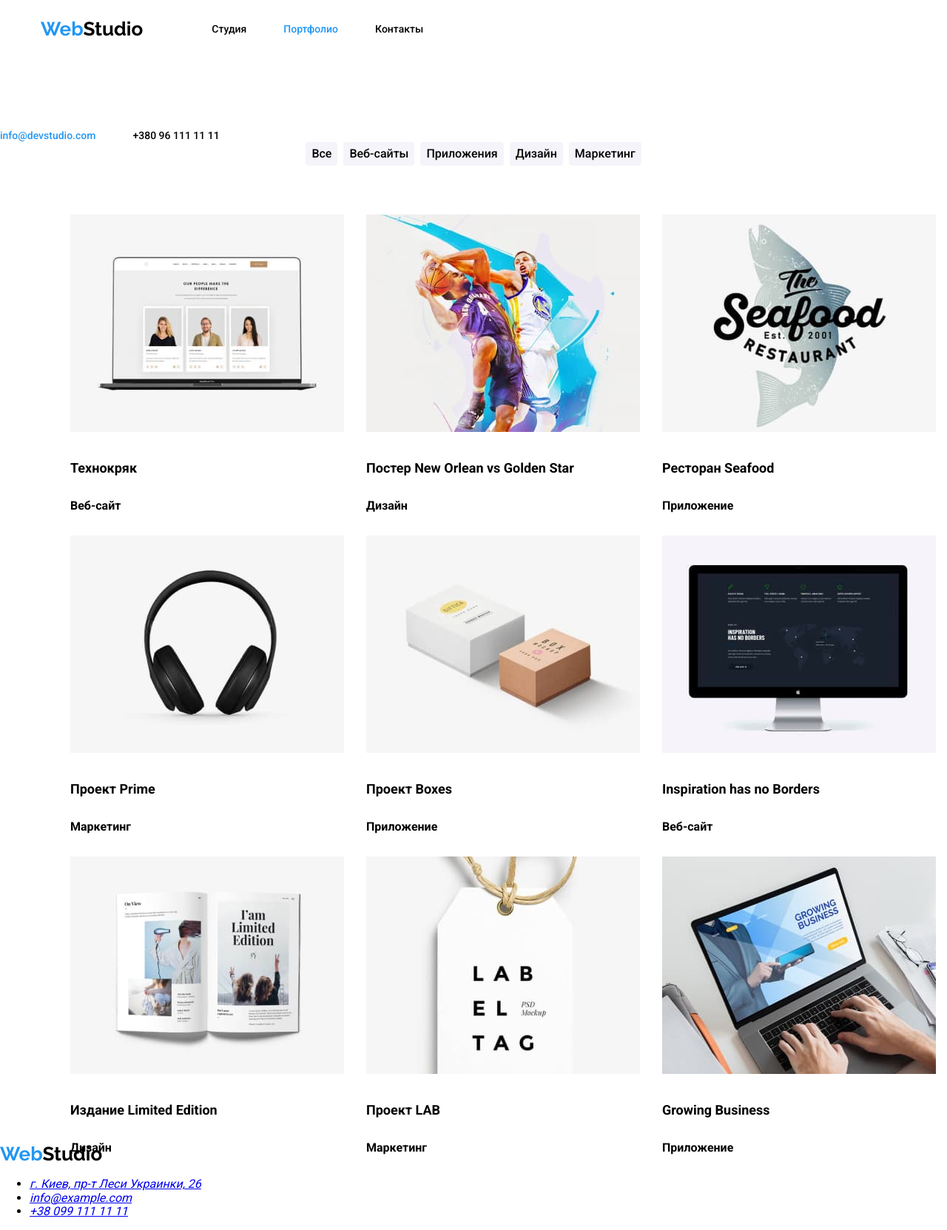
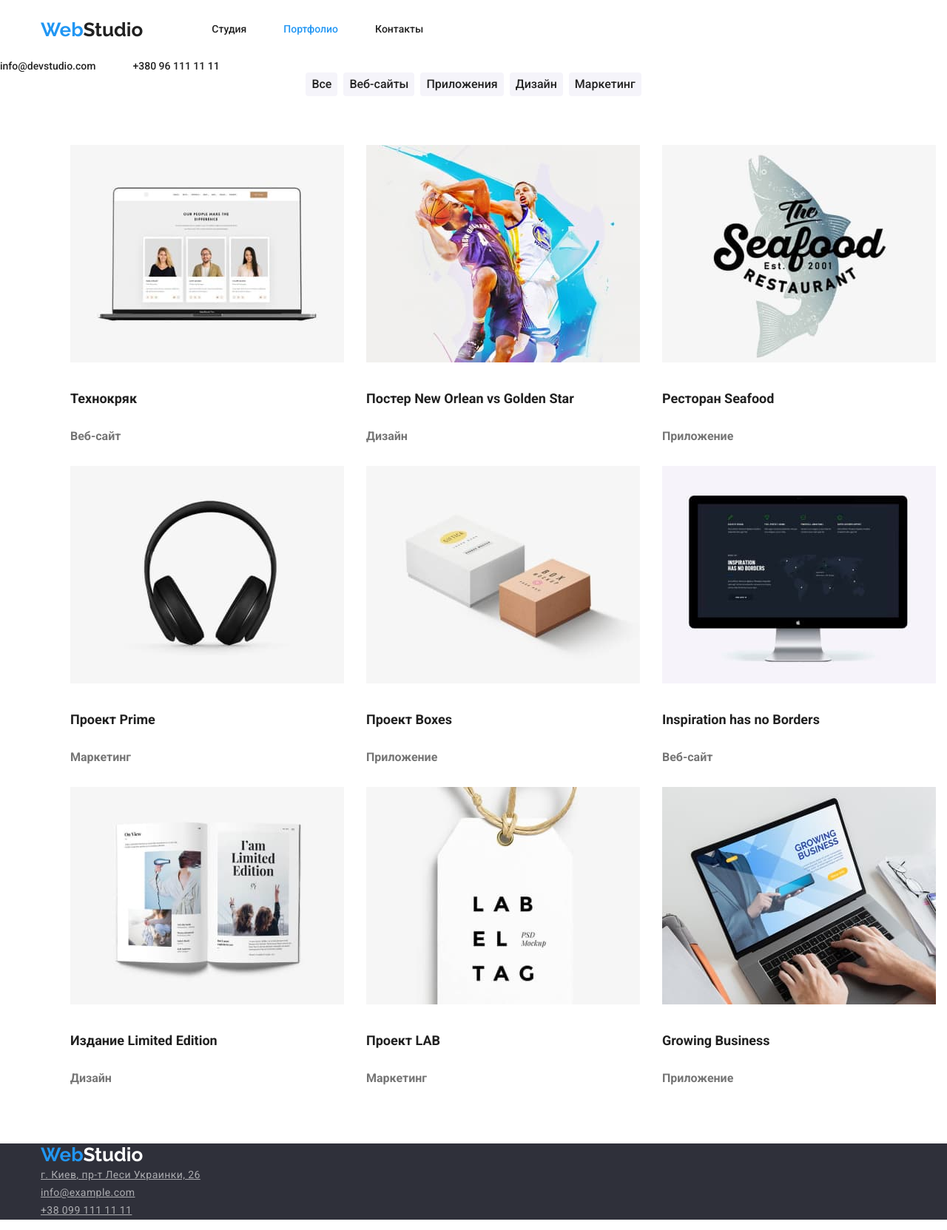
Before and after one commit to VladBroker19/goit-markup-hw-02, a plain HTML site: page portfolio.html in a window 1280 px wide. Shown: the whole page at 74% size. Drawn offline with nearby package versions, Linux system fonts and the light colour scheme.

Commit message:
correkt mistakes

```diff
--- a/css/main.css
+++ b/css/main.css
@@ -1,15 +1,17 @@
-/* цвет основного текста #212121 */
-/* вторичный цвет текста #757575 */
-/* цвет шапки #FFFFFF */
-/* цвет героя #2F303A; */
+/* вторичный цвет текста #212121 */
+/* основной цвет текста #757575 */
+/* основной цвет фона #FFFFFF */
+/* цвет фона футера/героя #2F303A; */
 /* цвет текста героя #FFFFFF */
 /* акцент #2196F3 */
 /* вторичный цвет фона #F5F4FA */
 /* текст футера rgba(255, 255, 255, 0.6); */
-.root {
+:root {
   --primary-text-color: #757575;
   --title-text-color: #212121;
   --accent-color: #2196f3;
+  --white-color: #ffffff;
+  --secondary-background-color: #f5f4fa;
 }
 .page {
   background-color: #fff;
@@ -39,11 +41,11 @@
   font-style: normal;
   font-weight: 700;
   font-size: 26px;
-  line-height: 1, 19;
+  line-height: 1.19;
   text-decoration: none;
 }
 .logo-accent {
-  color: #2196f3;
+  color: var(--accent-color);
 }
 .site-nav {
   display: flex;
@@ -62,7 +64,7 @@
 }
 .site-nav .link:hover,
 .site-nav .link:focus {
-  color: #2196f3;
+  color: var(--accent-color);
 }
 .site-nav .link-current {
   display: block;
@@ -73,7 +75,7 @@
   font-size: 14px;
   line-height: 1.14;
   text-decoration: none;
-  color: #2196f3;
+  color: var(--accent-color);
 }
 .site-nav .item + .item {
   margin-left: 50px;
@@ -82,6 +84,7 @@
   display: flex;
   margin-left: auto;
 }
+
 .auth-nav .tel {
   color: var(--title-text-color);
   font-weight: 500;
@@ -90,11 +93,19 @@
   text-decoration: none;
 }
 .auth-nav .link {
-  color: #2196f3;
+  color: var(--title-text-color);
   font-weight: 500;
   font-size: 14px;
   line-height: 1.14;
   text-decoration: none;
+}
+.auth-nav .tel:hover,
+.auth-nav .tel:focus {
+  color: var(--accent-color);
+}
+.auth-nav .link:hover,
+.auth-nav .link:focus {
+  color: var(--accent-color);
 }
 .auth-nav .item + .item {
   margin-left: 50px;
@@ -111,8 +122,7 @@
   margin-top: 0;
   margin-bottom: 40px;
 
-  color: #fff;
-  font-style: normal;
+  color: var(--white-color);
   font-weight: 900;
   font-size: 44px;
   line-height: 1.36;
@@ -124,9 +134,10 @@
   border-radius: 4px;
   padding: 10px 32px;
   min-width: 200px;
+  cursor: pointer;
 
-  background-color: #2196f3;
-  color: #fff;
+  background-color: var(--accent-color);
+  color: var(--white-color);
   font-weight: 700;
   font-size: 16px;
   line-height: 1.9;
@@ -199,7 +210,7 @@
 .section-team {
   padding-top: 94px;
   padding-bottom: 94px;
-  background-color: #f5f4fa;
+  background-color: var(--secondary-background-color);
 }
 .section-team .title {
   margin-top: 0;
@@ -222,6 +233,7 @@
   margin-bottom: 10px;
 }
 .team-list .text {
+  color: var(--primary-text-color);
   font-size: 16px;
   line-height: 1.19;
   text-align: center;
@@ -238,4 +250,117 @@
 .section-team .item + .item {
   margin-left: 30px;
 }
+/* portfolio */
+.section h1 {
+  display: none;
+}
+
+.work {
+  display: flex;
+  justify-content: center;
+}
+
+.work .item + .item {
+  margin-left: 8px;
+  margin-top: 0;
+  margin-bottom: 50px;
+}
+
+.button-type {
+  border-radius: 4px;
+  border-color: transparent;
+  cursor: pointer;
+
+  background-color: var(--secondary-background-color);
+  color: var(--title-text-color);
+  font-weight: 500;
+  font-size: 16px;
+  line-height: 1.63;
+}
+
+.button-type:hover,
+.button-type:focus {
+  background-color: var(--accent-color);
+  color: var(--white-color);
+}
+
+/* work-list */
+.work-list {
+  display: flex;
+  flex-wrap: wrap;
+  margin-bottom: 94px;
+
+  color: var(--primary-text-color);
+
+  font-size: 16px;
+  line-height: 1.88;
+}
+
+.work-list .item {
+  width: 370px;
+  height: 404px;
+  margin-right: 30px;
+  margin-bottom: 30px;
+}
+
+.work-list .item:nth-child(3n) {
+  margin-right: 0;
+}
+.work-list .item:nth-last-child(-n + 3) {
+  margin-bottom: 0;
+}
+
+.work-list .title {
+  margin-top: 20px;
+  margin-bottom: 4px;
+
+  color: var(--title-text-color);
+  font-weight: 700;
+  font-size: 18px;
+  line-height: 2;
+}
+
+.work-list .text {
+  margin-top: 0;
+  margin-bottom: 20px;
+
+  color: var(--primary-text-color);
+  font-size: 16px;
+  line-height: 1.88;
+}
+
 /* footer */
+.footer-site {
+  background-color: #2f303a;
+  color: rgba(255, 255, 255, 0.6);
+}
+.footer-link {
+  color: var(--white-color);
+  font-family: 'Raleway', sans-serif;
+  font-style: normal;
+  font-weight: 700;
+  font-size: 26px;
+  line-height: 1.19;
+  text-decoration: none;
+}
+.footer-accent {
+  color: var(--accent-color);
+}
+.address {
+  color: var(--white-color);
+  font-family: 'Roboto';
+  font-style: normal;
+  font-weight: 400;
+  font-size: 14px;
+  line-height: 1.71;
+  letter-spacing: 0.03em;
+}
+
+.address a {
+  color: rgba(255, 255, 255, 0.6);
+
+  font-weight: 400;
+  font-size: 14px;
+  line-height: 1.71;
+  letter-spacing: 0.03em;
+}
--- a/css/portfolio.css
+++ /dev/null
@@ -1,174 +0,0 @@
-.root {
-  --primary-text-color: #757575;
-  --title-text-color: #212121;
-  --accent-color: #2196f3;
-}
-
-.page {
-  background-color: #fff;
-  color: var(--primary-text-color);
-  font-family: roboto, sans-serif;
-}
-.container {
-  margin-left: auto;
-  margin-right: auto;
-  width: 1200px;
-  padding-left: 15px;
-  padding-right: 15px;
-}
-
-/* шапка */
-.main-nav {
-  display: flex;
-  align-items: center;
-  margin-bottom: 94px;
-}
-
-.list {
-  list-style: none;
-  padding: 0;
-  margin: 0;
-}
-
-.logo-link {
-  color: var(--title-text-color);
-  font-family: 'Raleway', sans-serif;
-  font-style: normal;
-  font-weight: 700;
-  font-size: 26px;
-  line-height: 1, 19;
-}
-
-.logo-accent {
-  color: #2196f3;
-}
-.site-nav {
-  display: flex;
-  margin-left: 93px;
-}
-
-.site-nav .link {
-  padding-top: 32px;
-  padding-bottom: 32px;
-  display: block;
-
-  color: var(--title-text-color);
-  font-style: normal;
-  font-weight: 500;
-  font-size: 14px;
-  line-height: 1.14;
-}
-
-.site-nav .link:hover,
-.site-nav .link:focus {
-  color: #2196f3;
-}
-
-.site-nav .link-current {
-  display: block;
-  padding-top: 32px;
-  padding-bottom: 32px;
-
-  font-weight: 500;
-  font-size: 14px;
-  line-height: 1.14;
-  text-decoration: none;
-  color: #2196f3;
-}
-.site-nav .item + .item {
-  margin-left: 50px;
-}
-
-.auth-nav .tel {
-  color: var(--title-text-color);
-  font-weight: 500;
-  font-size: 14px;
-  line-height: 1.14;
-}
-
-.auth-nav .link {
-  color: var(--primary-text-color);
-  font-weight: 500;
-  font-size: 14px;
-  line-height: 1.14;
-}
-.auth-nav .item + .item {
-  margin-left: 50px;
-}
-
-/* main */
-.section h1 {
-  display: none;
-}
-
-.work {
-  display: flex;
-  justify-content: center;
-}
-
-.work .item + .item {
-  margin-left: 8px;
-  margin-top: 0;
-  margin-bottom: 50px;
-}
-
-.button-type {
-  border-radius: 4px;
-  border-color: transparent;
-
-  background-color: #f5f4fa;
-  color: var(--title-text-color);
-  font-weight: 500;
-  font-size: 16px;
-  line-height: 1.63;
-}
-
-.button-type:hover,
-.button-type:focus {
-  background-color: #2196f3;
-  color: #fff;
-}
-
-/* work-list */
-.work-list {
-  display: flex;
-  flex-wrap: wrap;
-
-  color: var(--primary-text-color);
-
-  font-size: 16px;
-  line-height: 1.88;
-}
-
-.work-list .item {
-  width: 370px;
-  height: 404px;
-  margin-right: 30px;
-  margin-bottom: 30px;
-}
-
-.work-list .item:nth-child(3n) {
-  margin-right: 0;
-}
-.work-list .item:nth-last-child(-n + 3) {
-  margin-bottom: 0;
-}
-
-.work-list .title {
-  margin-top: 20px;
-  margin-bottom: 4px;
-
-  color: var(--title-text-color);
-  font-weight: 700;
-  font-size: 18px;
-  line-height: 2;
-}
-
-.work-list .text {
-  margin-top: 0;
-  margin-bottom: 20px;
-
-  color: var(--primary-text-color);
-  font-size: 16px;
-  line-height: 1.88;
-}
--- a/portfolio.html
+++ b/portfolio.html
@@ -13,7 +13,7 @@
       rel="stylesheet"
       href="https://cdnjs.cloudflare.com/ajax/libs/modern-normalize/1.1.0/modern-normalize.min.css"
     />
-    <link rel="stylesheet" href="./css/portfolio.css" />
+
     <link rel="stylesheet" href="./css/main.css" />
   </head>
 
@@ -186,17 +186,19 @@
       </section>
     </main>
     <!--footer-->
-    <footer>
-      <div>
-        <a class="logo-link" href="/" lang="en"> <span class="logo-accent">Web</span>Studio </a>
+    <footer class="footer-site">
+      <div class="container">
+        <a class="footer-link" href="/" lang="en"> <span class="footer-accent">Web</span>Studio </a>
       </div>
       <address>
-        <ul>
-          <li>
+        <div class="container">
+          <ul class="address list">
+            <li class="item">
               <a
                 href="https://goo.gl/maps/Bx3pmiVZrzGmQuvE9"
                 target="_blank"
                 rel="noopener noreferrer"
+                class=""
                 >г. Киев, пр-т Леси Украинки, 26</a
               >
             </li>
@@ -207,6 +209,7 @@
               <a href="tel:+380991111111">+38 099 111 11 11</a>
             </li>
           </ul>
+        </div>
       </address>
     </footer>
   </body>
```
Also changed, not shown: index.html (+3 -5 lines), 1 other file. Lines whose indentation alone changed are shown as unchanged.
